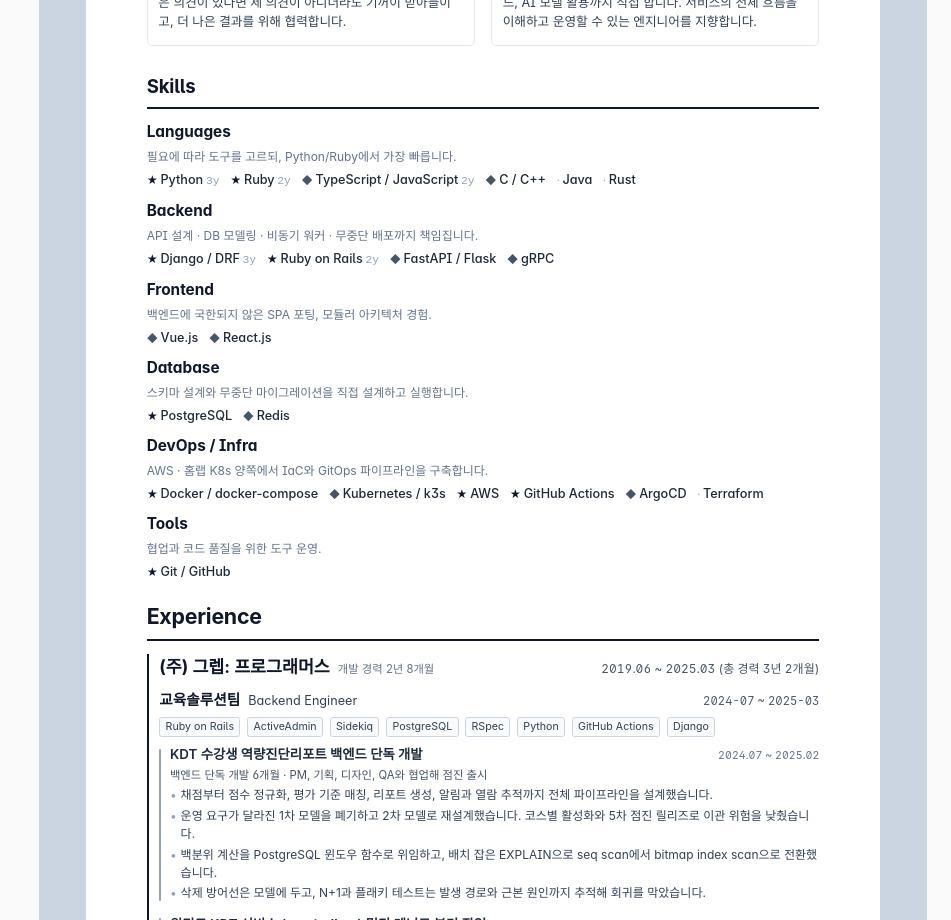
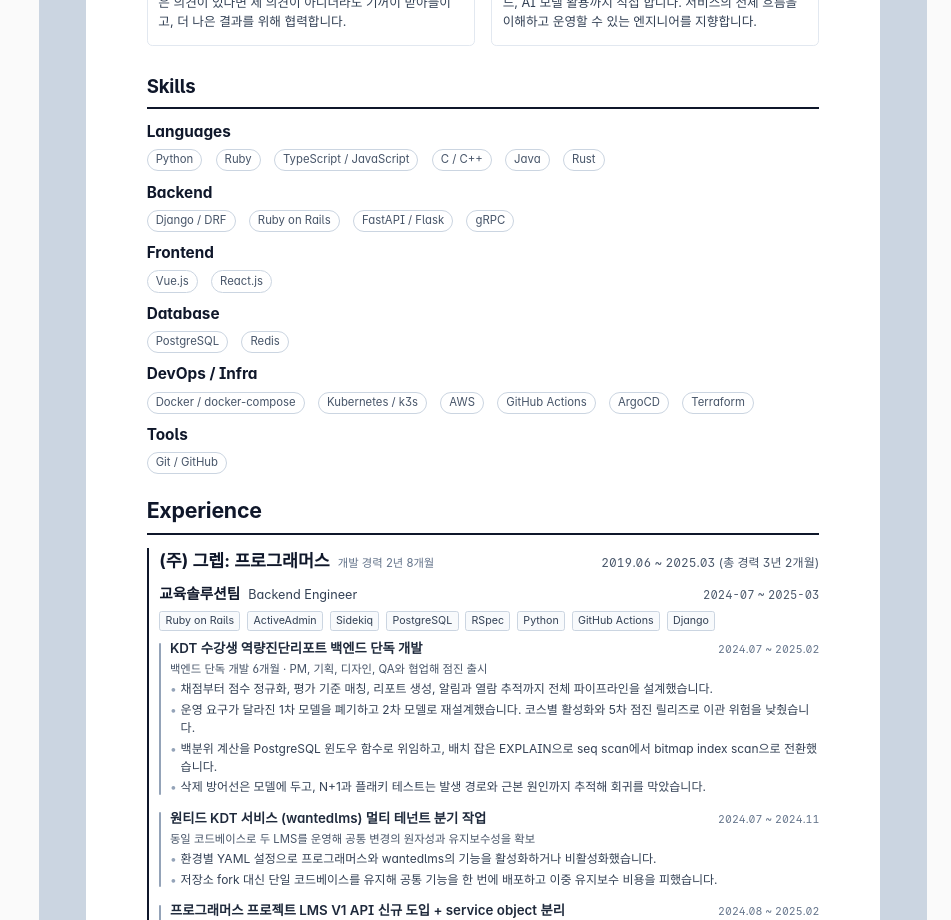
Before and after one commit to shinkeonkim/my-portfolio, a Vue app: page /pdf in a window 1280 px wide. Shown: the part 1000-1920 px from the top of the page, without its empty margins (329-1280 px from the left). Built offline with nearby package versions, Linux system fonts and the light colour scheme.

Commit message:
refactor: PDF 기술 스택 요약
Ultraworked with [Sisyphus](https://github.com/code-yeongyu/oh-my-openagent)

Co-authored-by: Sisyphus <clio-agent@sisyphuslabs.ai>

```diff
--- a/src/components/pdf/blocks/PdfSkillsBlock.vue
+++ b/src/components/pdf/blocks/PdfSkillsBlock.vue
@@ -2,30 +2,19 @@
 import type { SkillCategoryGroup } from '@/types'
 
 defineProps<{ groups: readonly SkillCategoryGroup[] }>()
-
-function levelMark(level: string): string {
-  if (level === 'core') return '★'
-  if (level === 'proficient') return '◆'
-  return '·'
-}
 </script>
 
 <template>
   <section class="pdf-block">
     <h2>Skills</h2>
-    <div v-for="g in groups" :key="g.category" class="pdf-skill-group">
-      <h3>{{ g.label }}</h3>
-      <p v-if="g.description" class="pdf-skill-desc">{{ g.description }}</p>
-      <div class="pdf-skill-list">
-        <span v-for="s in g.skills" :key="s.slug" class="pdf-skill-item">
-          <span class="pdf-skill-mark" :data-level="s.level">{{ levelMark(s.level) }}</span>
-          <span class="pdf-skill-name">{{ s.name }}</span>
-          <span v-if="s.experienceYears" class="pdf-skill-years">
-            {{ s.experienceYears }}y
-          </span>
-        </span>
+    <template v-for="g in groups" :key="g.category">
+      <div v-if="g.skills.length" class="pdf-skill-group">
+        <h3>{{ g.label }}</h3>
+        <div class="pdf-skill-list">
+          <span v-for="s in g.skills" :key="s.slug" class="pdf-tag">{{ s.name }}</span>
+        </div>
       </div>
-    </div>
+    </template>
   </section>
 </template>
 
@@ -33,39 +22,9 @@
 .pdf-skill-group + .pdf-skill-group {
   margin-top: 6pt;
 }
-.pdf-skill-desc {
-  font-size: 9pt;
-  color: #64748b;
-  margin: 0 0 3pt 0;
-}
 .pdf-skill-list {
   display: flex;
   flex-wrap: wrap;
   gap: 3pt 8pt;
 }
-.pdf-skill-item {
-  display: inline-flex;
-  align-items: baseline;
-  gap: 2pt;
-  font-size: 9.5pt;
-  color: #1f2937;
-}
-.pdf-skill-mark {
-  font-size: 8pt;
-  color: #94a3b8;
-}
-.pdf-skill-mark[data-level='core'] {
-  color: #0f172a;
-}
-.pdf-skill-mark[data-level='proficient'] {
-  color: #475569;
-}
-.pdf-skill-name {
-  font-weight: 500;
-}
-.pdf-skill-years {
-  font-size: 8.5pt;
-  color: #94a3b8;
-  font-family: 'JetBrains Mono', ui-monospace, monospace;
-}
 </style>
```
Also changed, not shown: 1 other file (tests, documents, lock files or other folders).
